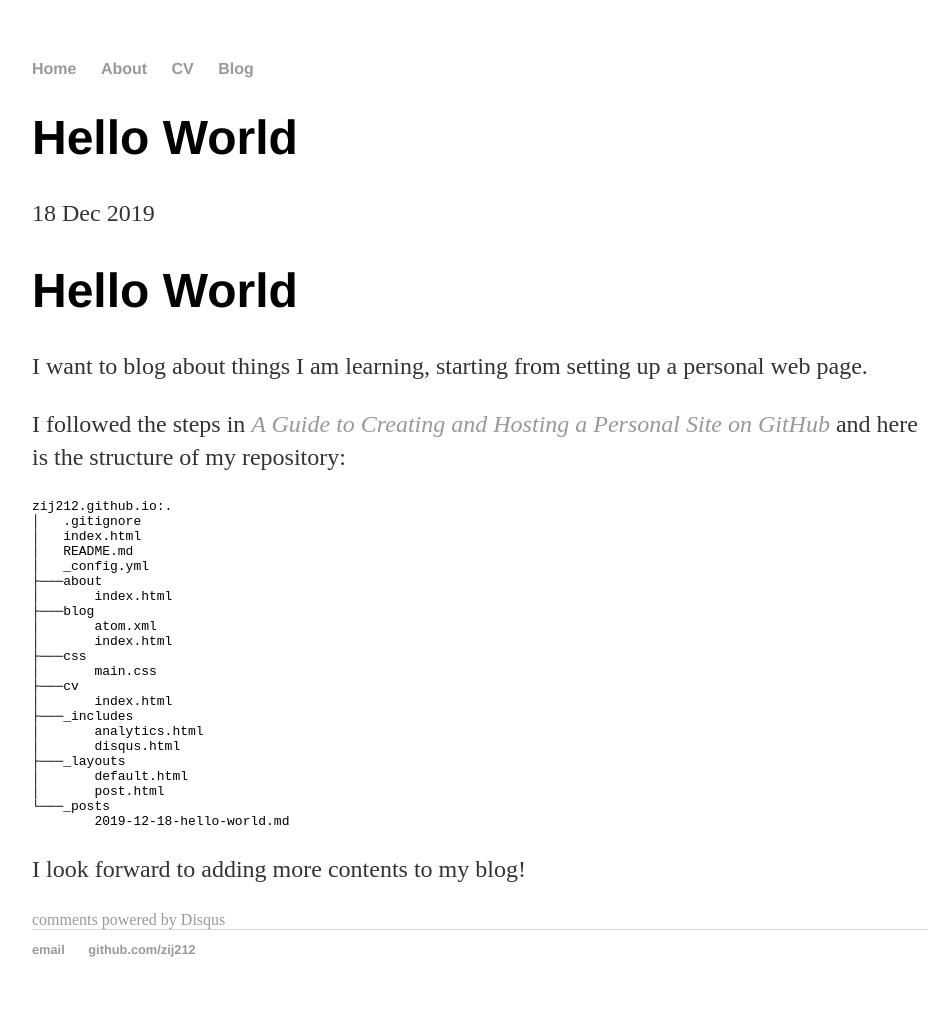
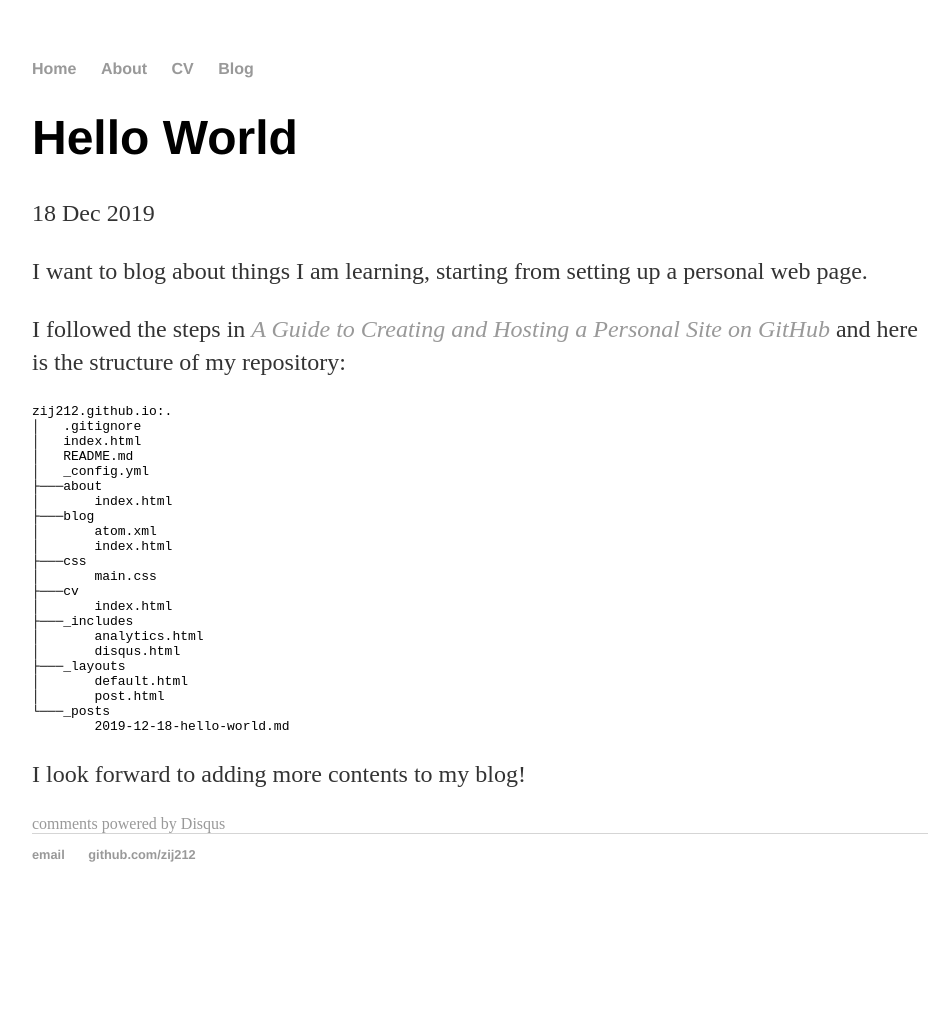
Before and after one commit to zij212/zij212.github.io, a Jekyll site: the page built from _posts/2019-12-18-hello-world.md, in a window 1280 px wide. Shown: the whole page, without its empty margins (160-1109 px from the left). Built offline with Jekyll 4.4.1, drawn with Linux system fonts in a browser that asks for light colours; comment, search, counter and statistics services are not loaded; after the commit the page ends 922 px from its top, so only the background shows below that.

Commit message:
Update 2019-12-18-hello-world.md

```diff
--- a/_posts/2019-12-18-hello-world.md
+++ b/_posts/2019-12-18-hello-world.md
@@ -4,7 +4,6 @@ title: "Hello World"
 date: 2019-12-18
 ---
 
-# Hello World
 I want to blog about things I am learning, starting from setting up a personal web page.
 
 I followed the steps in [*A Guide to Creating and Hosting a Personal Site on GitHub*](http://jmcglone.com/guides/github-pages/) and here is the structure of my repository:
```
